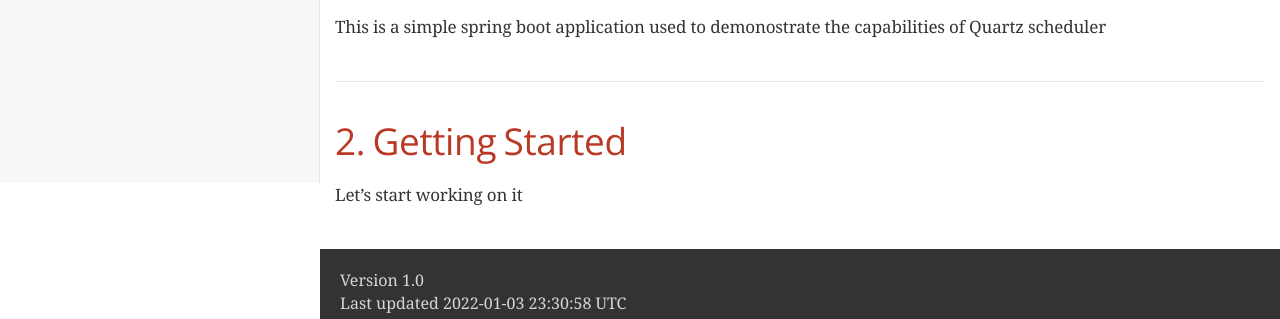
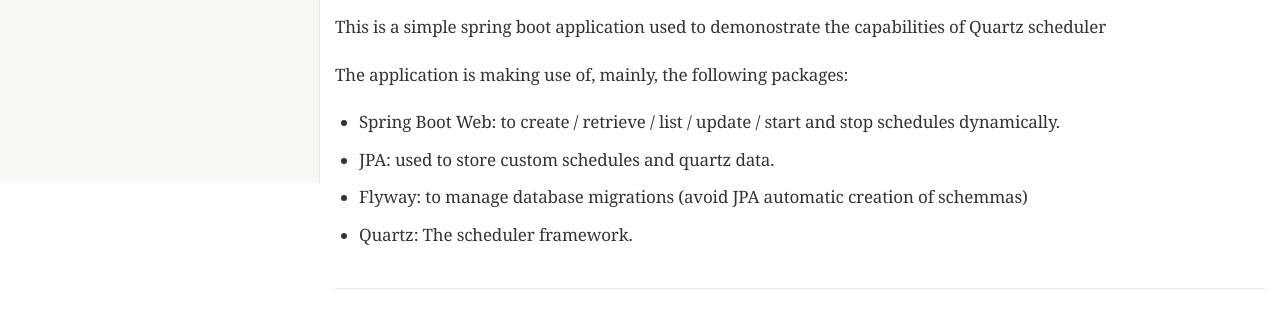
Before and after one commit to EnriqueJoseSanjuaneloRobles-TomTom/sb-quartz-scheduler, a plain HTML site: page index.html in a window 1280 px wide. Shown: the part 617-936 px from the top of the page. Drawn offline with nearby package versions, Linux system fonts and the light colour scheme; a web font is replaced by a local one.

Commit message:
deploy: 53acdb97588abe65fe51fb782799f247219c51d6

```diff
--- a/index.html
+++ b/index.html
@@ -497,6 +497,25 @@
 <div class="paragraph">
 <p>This is a simple spring boot application used to demonostrate the capabilities of Quartz scheduler</p>
 </div>
+<div class="paragraph">
+<p>The application is making use of, mainly, the following packages:</p>
+</div>
+<div class="ulist">
+<ul>
+<li>
+<p>Spring Boot Web: to create / retrieve / list / update / start and stop schedules dynamically.</p>
+</li>
+<li>
+<p>JPA: used to store custom schedules and quartz data.</p>
+</li>
+<li>
+<p>Flyway: to manage database migrations (avoid JPA automatic creation of schemmas)</p>
+</li>
+<li>
+<p>Quartz: The scheduler framework.</p>
+</li>
+</ul>
+</div>
 </div>
 </div>
 <div class="sect1">
@@ -511,7 +530,7 @@
 <div id="footer">
 <div id="footer-text">
 Version 1.0<br>
-Last updated 2022-01-03 23:30:58 UTC
+Last updated 2022-01-03 23:34:41 UTC
 </div>
 </div>
 </body>
```
